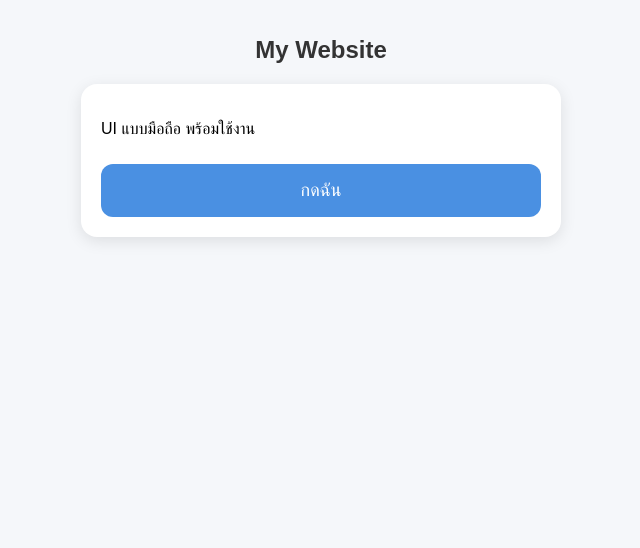
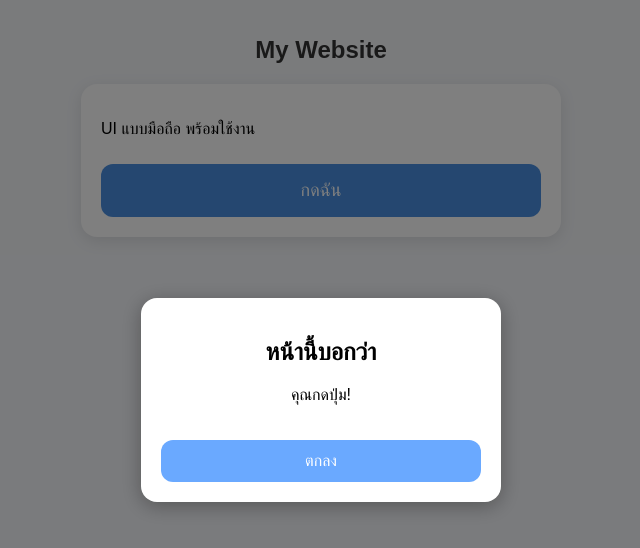
Before and after one commit to namebosshuhu31044-dotcom/scan-orders, a plain HTML site: page index.html in a window 1280 px wide. Both pictures are taken after a click on the button "กดฉัน". Shown: the whole page, without its empty margins (319-959 px from the left). Drawn offline with Linux system fonts and the light colour scheme.

Commit message:
Update index.html

```diff
--- a/index.html
+++ b/index.html
@@ -3,7 +3,7 @@
 <head>
     <meta charset="UTF-8" />
     <meta name="viewport" content="width=device-width, initial-scale=1.0">
-    <title>My Mobile UI Web</title>
+    <title>Mobile UI Web</title>
 
     <style>
         body {
@@ -47,11 +47,44 @@
             margin-top: 10px;
         }
 
-        button:hover {
-            background: #3f7ec6;
+        /* Popup */
+        .popup-bg {
+            position: fixed;
+            top: 0;
+            left: 0;
+            width: 100%;
+            height: 100%;
+            background: rgba(0,0,0,0.5);
+            display: none;
+            justify-content: center;
+            align-items: center;
+            z-index: 999;
+        }
+
+        .popup-box {
+            background: #fff;
+            width: 80%;
+            max-width: 320px;
+            padding: 20px;
+            border-radius: 16px;
+            text-align: center;
+            box-shadow: 0 4px 20px rgba(0,0,0,0.3);
+        }
+
+        .popup-btn {
+            margin-top: 20px;
+            padding: 12px;
+            background: #6aa9ff;
+            border: none;
+            color: white;
+            width: 100%;
+            border-radius: 12px;
+            font-size: 16px;
+            cursor: pointer;
         }
     </style>
 </head>
+
 <body>
 
 <div class="container">
@@ -59,10 +92,27 @@
 
     <div class="card">
         <p>UI แบบมือถือ พร้อมใช้งาน</p>
-        <button onclick="alert('คุณกดปุ่ม!')">กดฉัน</button>
+        <button onclick="openPopup()">กดฉัน</button>
     </div>
+</div>
 
+<div class="popup-bg" id="popup">
+    <div class="popup-box">
+        <h2>หน้านี้บอกว่า</h2>
+        <p>คุณกดปุ่ม!</p>
+        <button class="popup-btn" onclick="closePopup()">ตกลง</button>
+    </div>
 </div>
+
+<script>
+    function openPopup() {
+        document.getElementById("popup").style.display = "flex";
+    }
+
+    function closePopup() {
+        document.getElementById("popup").style.display = "none";
+    }
+</script>
 
 </body>
 </html>
```
